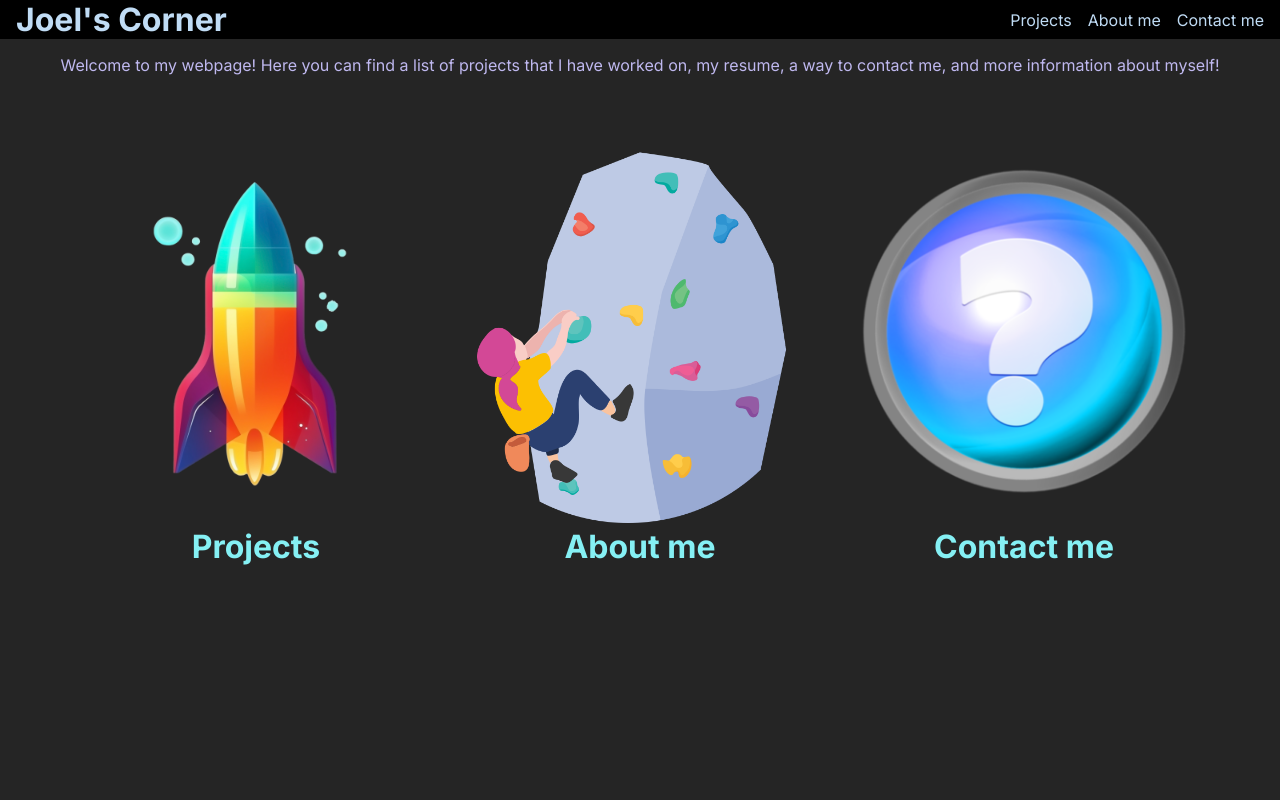
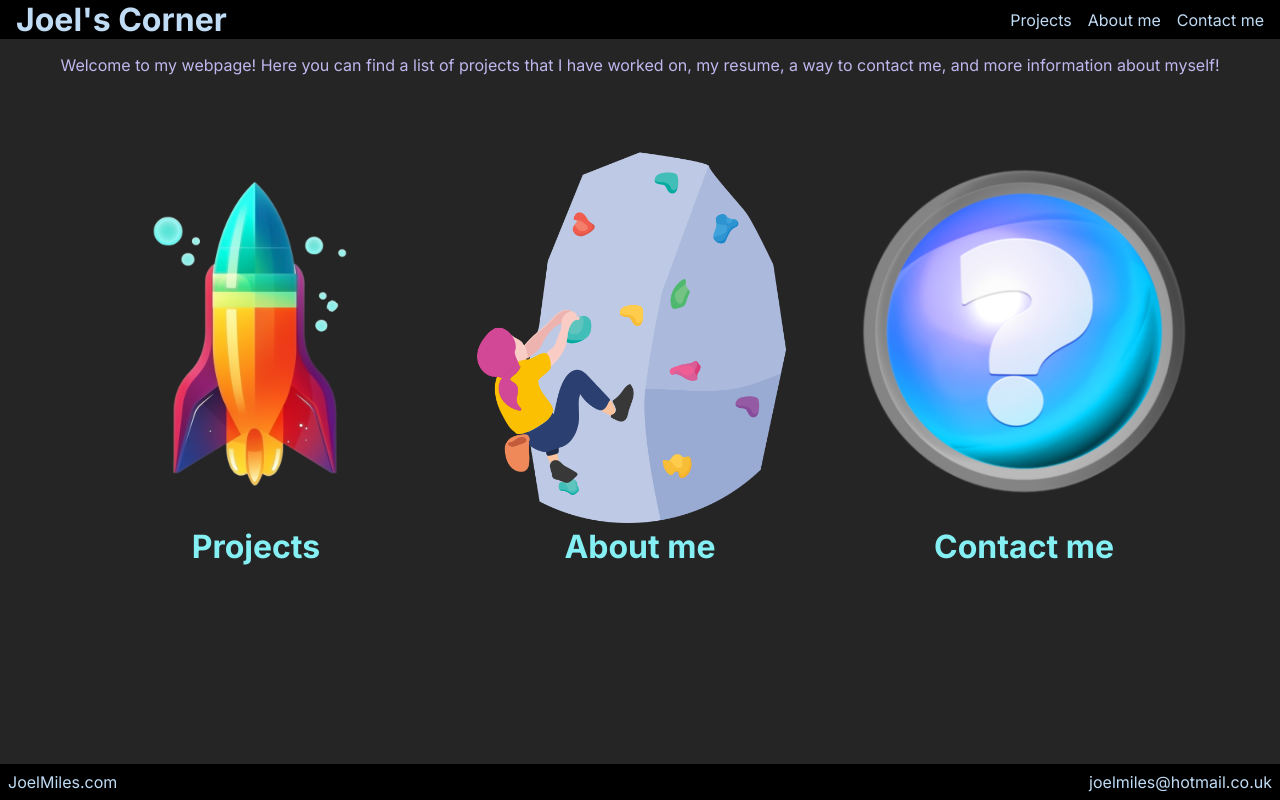
Before and after one commit to Neeblue/joels-corner, a React (Create React App) app: page / in a window 1280 px wide. Built offline with nearby package versions, Linux system fonts and the light colour scheme.

Commit message:
Added a footer

```diff
--- a/src/App.js
+++ b/src/App.js
@@ -1,4 +1,5 @@
 import Navbar from "./components/Navbar";
+import Footer from "./components/Footer";
 import Introduction from "./components/Introduction";
 import About from "./pages/About";
 import Contact from "./pages/Contact";
@@ -23,6 +24,9 @@ export default function App() {
             <Route path="*" element={<Introduction />} />
           </Routes>
         </main>
+        <footer>
+          <Footer />
+        </footer>
       </BrowserRouter>
     </div>
   );
--- /dev/null
+++ b/src/components/Footer.css
@@ -0,0 +1,13 @@
+.footer {
+    position: fixed;
+    bottom: 0;
+    display: flex;
+    justify-content: space-between;
+    width: 100%;
+    padding: 0.5rem;
+    background-color: rgb(0, 0, 0);
+}
+
+.footer div, .footer a {
+    color: rgb(192, 220, 245);
+}
--- /dev/null
+++ b/src/components/Footer.js
@@ -0,0 +1,15 @@
+import './Footer.css';
+
+const Footer = () => {
+    // A simple footer component that displays a clickable email address and a phone number in the bottom right corner of my site.
+    return (
+        <div className='footer'>
+            <div>JoelMiles.com</div>
+            <a href='mailto: joelmiles@hotmail.co.uk'>
+                joelmiles@hotmail.co.uk
+            </a>
+        </div>
+    );
+};
+
+export default Footer;
```
